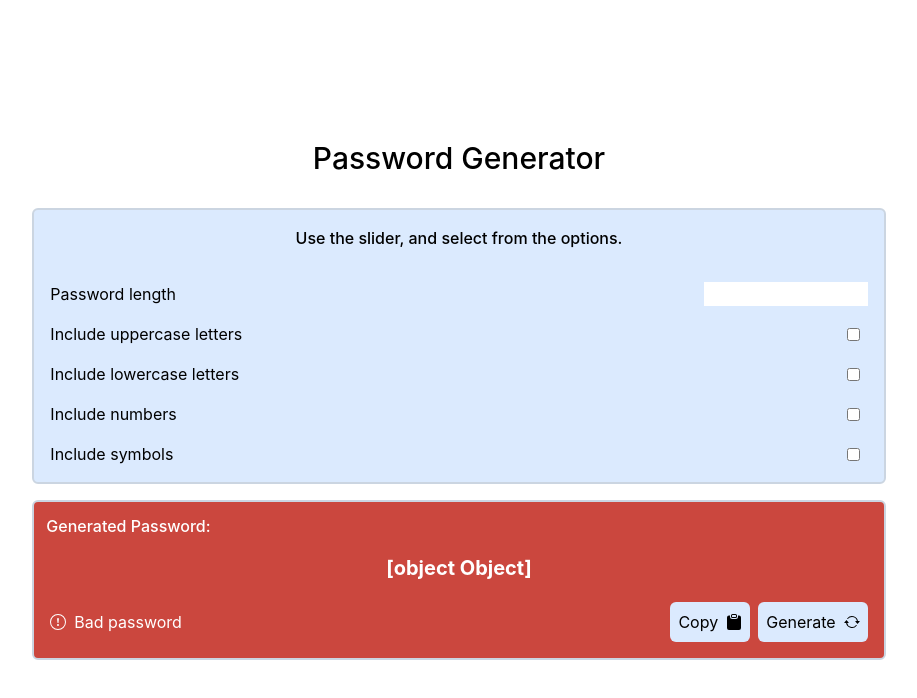
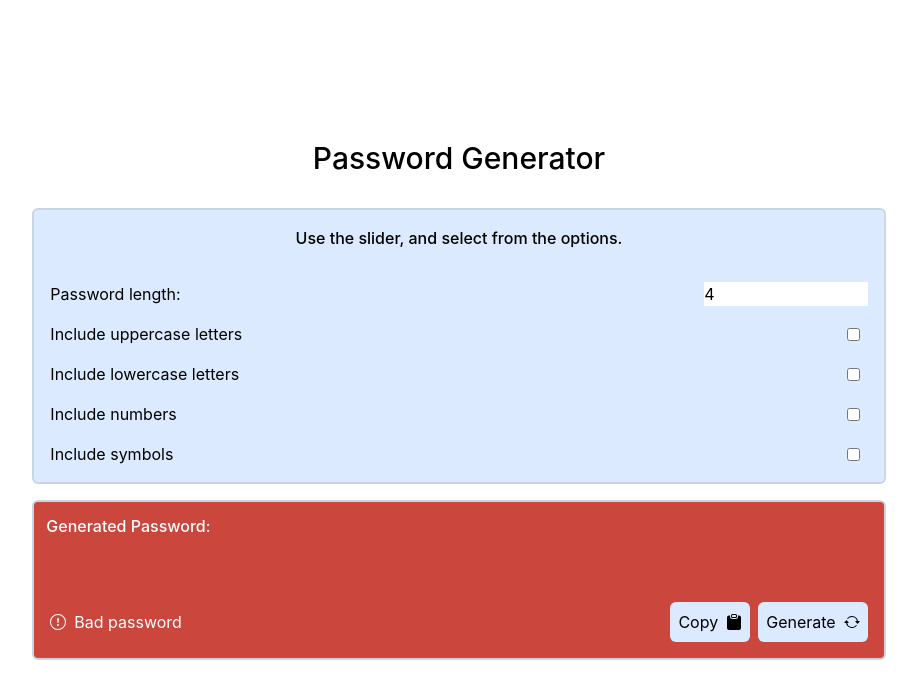
Before and after one commit to Pryority/password-gen, a React (Create React App) app: page / in a window 1280 px wide. Shown: the top 698 px of the page, without its empty margins (181-1098 px from the left). Built offline with nearby package versions, Linux system fonts and the light colour scheme.

Commit message:
password generation functionality working

```diff
--- a/src/components/container/Container.js
+++ b/src/components/container/Container.js
@@ -4,7 +4,7 @@ import CheckBox from './checkbox/CheckBox';
 
 const Container = props => {
     const [password, setPassword] = useState({
-        length: 5,
+        length: 4,
         uppercase: false,
         lowercase: false,
         numbers: false,
@@ -12,7 +12,6 @@ const Container = props => {
     });
 
     const [copy, setCopy] = useState('');
-
     const [handleText, setHandleText] = useState('');
 
     const handleChangeLowercase = () => {
@@ -41,13 +40,37 @@ const Container = props => {
     };
 
     const setPasswordLength = (val) => {
-        setHandleText({
+        setPassword({
             ...password,
             length: val
         })
     };
 
-    const passwordRef = useRef(null);
+    function generatePassword() {
+        const numbersArray = [0, 1, 2, 3, 4, 5, 6, 7, 8, 9];
+        const symbolsArray = ['!', '@', '#', '$', '%', '^', '&', '*', '(', ')'];
+
+        const characterCodes = Array.from(Array(26)).map((_e, i) => i + 97);
+        const lowercaseLetters = characterCodes.map(letter => String.fromCharCode(letter));
+        const uppercaseLetters = lowercaseLetters.map(letter => letter.toUpperCase());
+
+        const { length, uppercase, lowercase, numbers, symbols } = password;
+
+        const generatePwd = (length, uppercase, lowercase, numbers, symbols) => {
+            const availableChar = [
+                ...(uppercase ? uppercaseLetters : []),
+                ...(lowercase ? lowercaseLetters : []),
+                ...(numbers ? numbersArray : []),
+                ...(symbols ? symbolsArray : []),
+            ];
+            const shuffleArr = (array) => array.sort(() => Math.random() - 0.5);
+            const characters = shuffleArr(availableChar).slice(0, length);
+            setHandleText(characters.join(''));
+            return characters;
+        };
+        generatePwd(length, uppercase, lowercase, numbers, symbols)
+    }
+
     let pwdDescription = '';
 
     const setBackgroundColor = password => {
@@ -66,6 +89,7 @@ const Container = props => {
         }
     }
 
+
     return (
         <>
             <div className='border-2 border-slate-300 p-4 bg-blue-100 rounded-md flex w-full'>
@@ -75,10 +99,13 @@ const Container = props => {
 
                     <div className="flex justify-center flex-col space-y-4 w-full">
                         <div className='flex items-center justify-between'>
-                            <p className='flex w-full'>Password length</p>
+                            <p className='flex w-full'>Password length:</p>
                             <span className='w-full' />
                             <input
-                                value={handleText}
+                                type='number'
+                                min={4}
+                                max={24}
+                                value={password.length}
                                 onChange={(e) => setPasswordLength(e.target.value)}
                                 className='w-1/2'
                             />
@@ -86,22 +113,26 @@ const Container = props => {
                         <div className='flex items-center justify-between'>
                             <p className='flex w-full'>Include uppercase letters</p>
                             <span className='w-full' />
-                            <CheckBox value={password.uppercase} onChange={handleChangeUppercase} />
+                            <CheckBox
+                                value={password.uppercase} onChange={handleChangeUppercase} />
                         </div>
                         <div className='flex items-center justify-between'>
                             <p className='flex w-full'>Include lowercase letters</p>
                             <span className='w-full' />
-                            <CheckBox value={password.lowercase} onChange={handleChangeLowercase} />
+                            <CheckBox
+                                value={password.lowercase} onChange={handleChangeLowercase} />
                         </div>
                         <div className='flex items-center justify-between'>
                             <p className='flex w-full'>Include numbers</p>
                             <span className='w-full' />
-                            <CheckBox value={password.numbers} onChange={handleChangeNumbers} />
+                            <CheckBox
+                                value={password.numbers} onChange={handleChangeNumbers} />
                         </div>
                         <div className='flex items-center justify-between'>
                             <p className='flex w-full'>Include symbols</p>
                             <span className='w-full' />
-                            <CheckBox value={password.symbols} onChange={handleChangeSymbols} />
+                            <CheckBox
+                                value={password.symbols} onChange={handleChangeSymbols} />
                         </div>
                     </div>
                 </div>
@@ -111,10 +142,11 @@ const Container = props => {
                 <p className='p-3 text-white font-medium'>Generated Password:</p>
                 <div className='flex w-full justify-center items-center h-full'>
                     <input
-                        ref={passwordRef}
                         type="text"
-                        value={password}
+                        value={handleText}
+                        placeholder=''
                         className='bg-inherit ring-0 focus:ring-0 outline-none text-center text-xl text-white font-bold'
+                        onChange={(e) => setHandleText(e.target.value)}
                         readOnly
                     />
                 </div>
@@ -168,6 +200,7 @@ const Container = props => {
                             </svg>
                         </button>
                         <button
+                            onClick={generatePassword}
                             className='flex justify-center space-x-2 rounded-md  items-center bg-blue-100 p-2'
                         >
                             <p>Generate</p>
```
